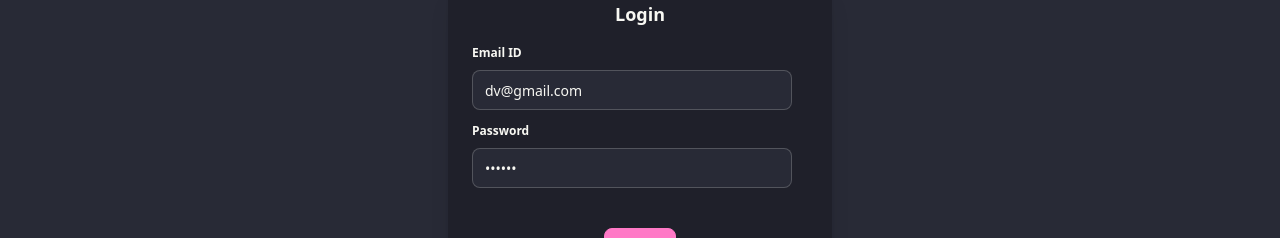
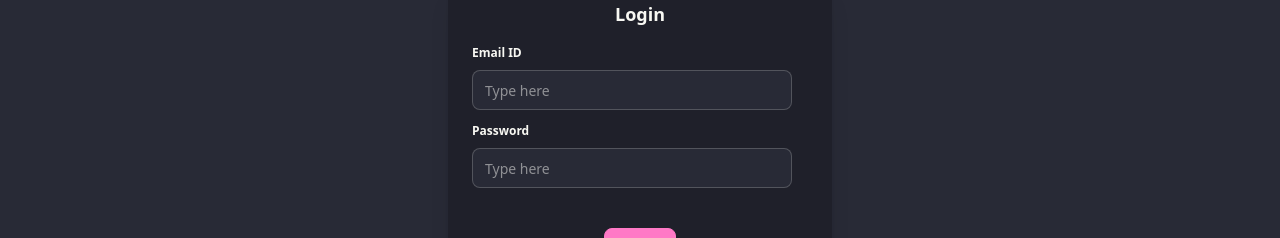
Before and after one commit to Debraj1723/devTinder-web, a React (Vite) app: page /login in a window 1280 px wide. Shown: the part 127-365 px from the top of the page. Built offline with nearby package versions, Linux system fonts and the light colour scheme; no server answers.

Commit message:
reset state values

```diff
--- a/src/components/Login.jsx
+++ b/src/components/Login.jsx
@@ -8,8 +8,8 @@ import constants from "../utils/constant";
 const Login = () => {
   const [firstName, setFirstName] = useState("");
   const [lastName, setLastName] = useState("");
-  const [emailId, setEmailId] = useState("dv@gmail.com");
-  const [password, setPassword] = useState("696969");
+  const [emailId, setEmailId] = useState("");
+  const [password, setPassword] = useState("");
   const [isLogin, setIsLogin] = useState(true);
   const [errorMessage, setErrorMessage] = useState("");
   const navigate = useNavigate();
```
